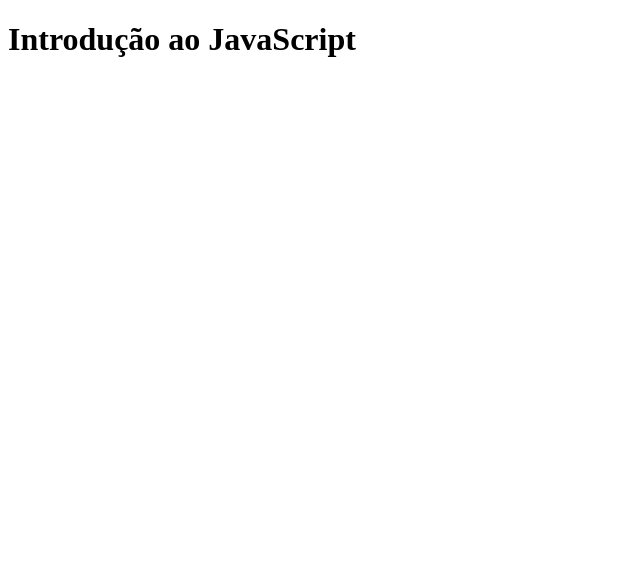
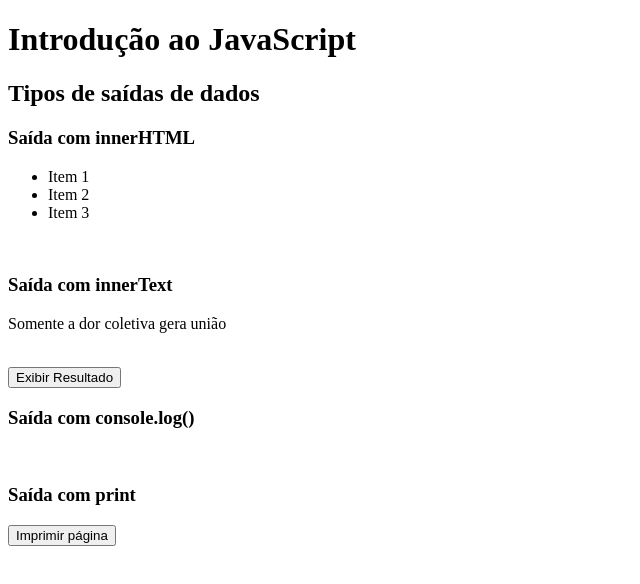
Before and after one commit to marcellalima1802/conteudo-js-sp16, a plain HTML site: page AULA 01/index.html in a window 1280 px wide. Shown: the whole page, without its empty margins (0-640 px from the left). Drawn offline with Linux system fonts and the light colour scheme.

Commit message:
Aula 01 JavaScript - Introdução ao JavaScript

```diff
--- /dev/null
+++ b/AULA 01/SRC/script.js
@@ -0,0 +1,23 @@
+//saída com innerHTML
+document.querySelector(".ex1").innerHTML =
+`
+    <li>Item 1 </li>
+    <li>Item 2 </li>
+    <li>Item 3 </li>
+`;
+
+//Saída com innerText
+document.querySelector(".ex2").innerText = "Somente a dor coletiva gera união";
+
+//Saída com alert
+function exibirResultado() {
+    window.alert(10+4);
+}
+
+//Saída com console.log()
+console.log("Somente a dor coletiva gera união.");
+
+//Saída com print()
+function imprimir(){
+   window.print();
+}
--- a/AULA 01/index.html
+++ b/AULA 01/index.html
@@ -3,12 +3,40 @@
 <head>
     <meta charset="UTF-8">
     <meta name="viewport" content="width=device-width, initial-scale=1.0">
-    <title>Conteúdo aula 01 JavaScript</title>
+    <title>Conteúdo aula 01 - JavaScript</title>
 </head>
 <body>
 
 <h1>Introdução ao JavaScript</h1>
 
+<h2>Tipos de saídas de dados</h2>
+
+<h3>Saída com innerHTML</h3>
+
+<ul class="ex1"></ul>
+
+<br>
+
+<h3>Saída com innerText</h3>
+
+<p class="ex2"></p>
+
+<br>
+
+<button onclick="exibirResultado()">Exibir Resultado</button>
+
+<br>
+
+<h3>Saída com console.log()</h3>
+
+<br>
+
+<h3>Saída com print</h3>
+
+<button onclick="imprimir()">Imprimir página</button>
+
+
+<script src="./SRC/script.js"></script>
 
 </body>
 </html>
```
